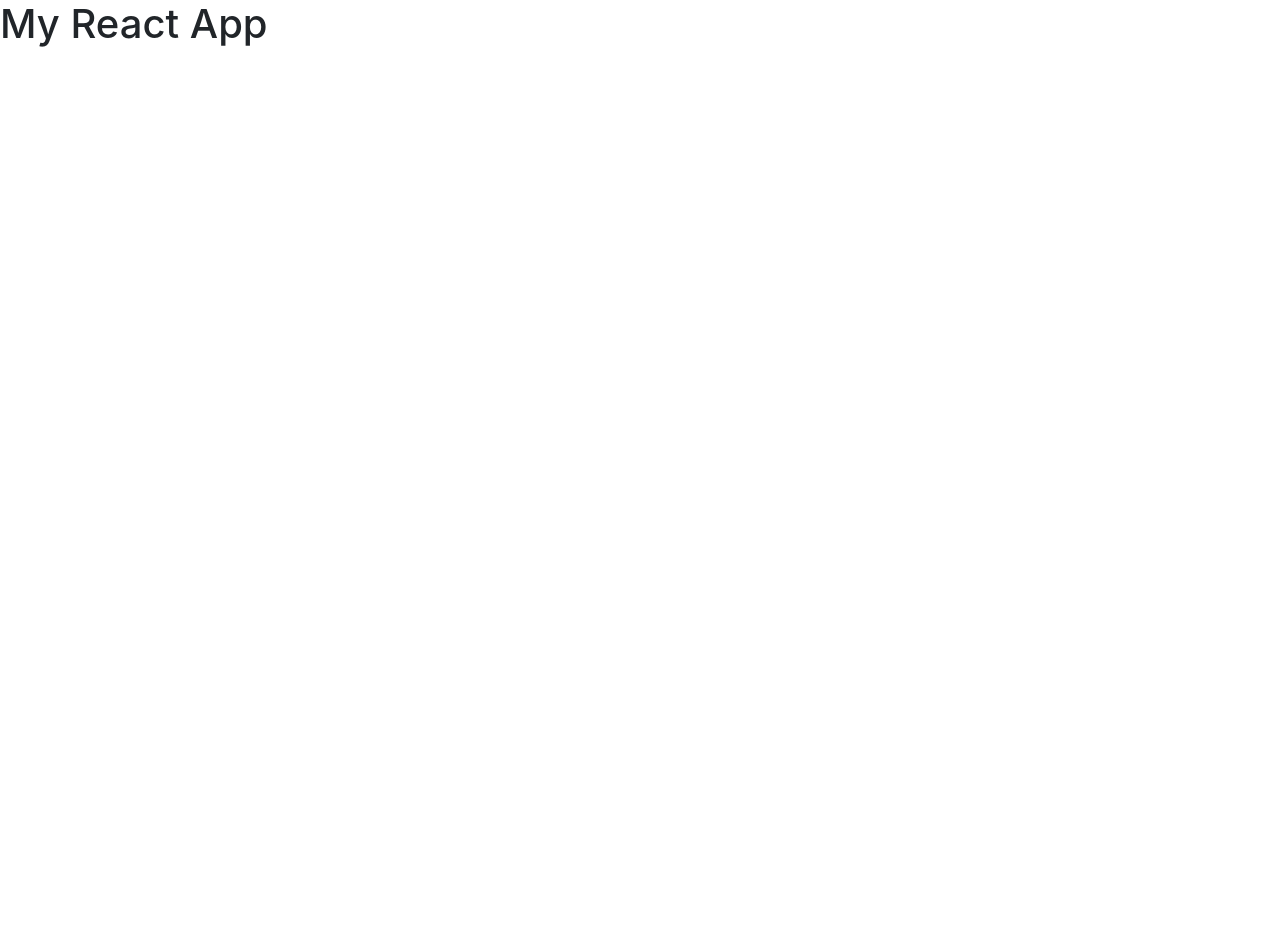
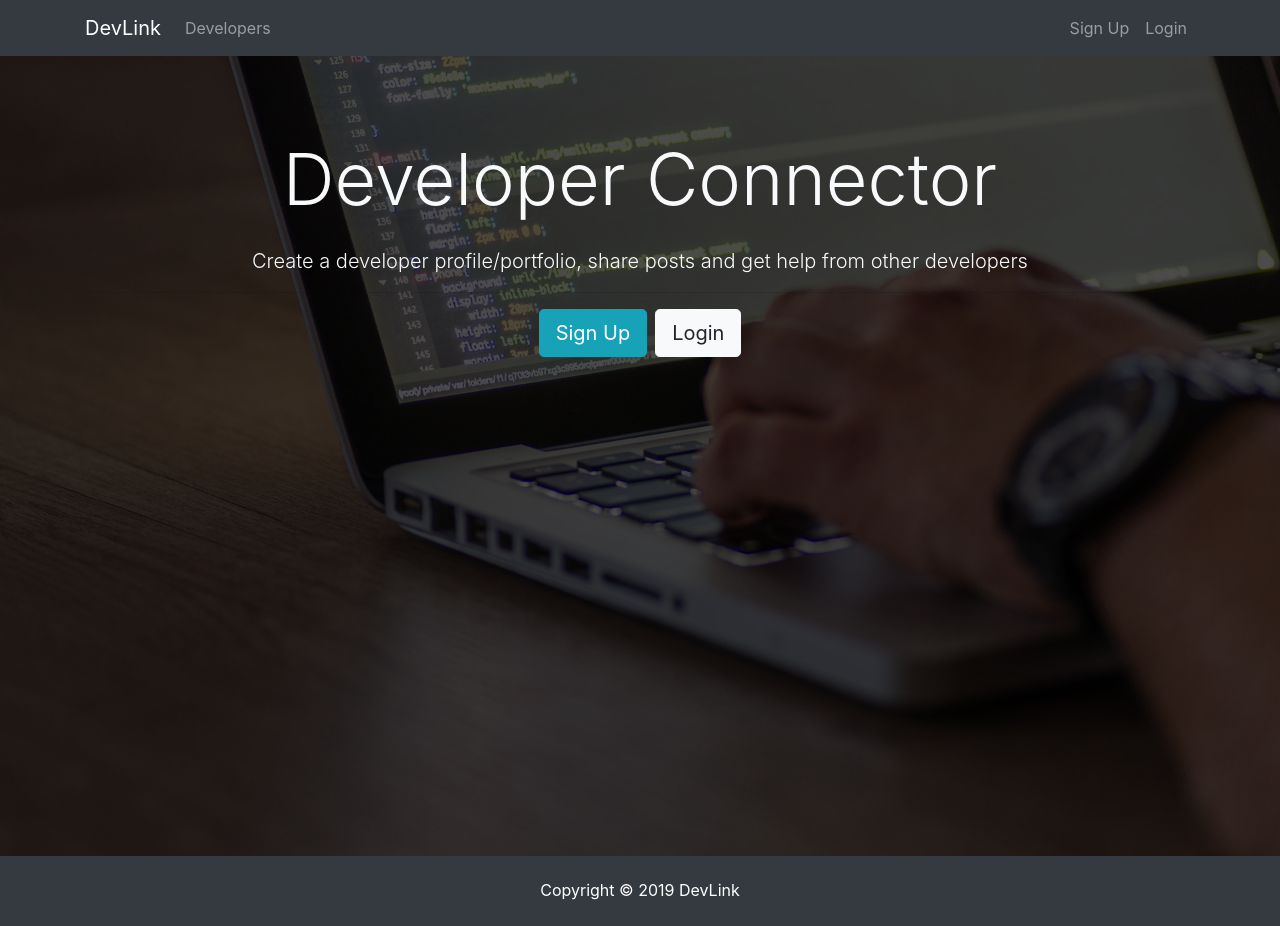
Before and after one commit to MichaelFrieze/dev-link, a React (Create React App) app in the folder client/: page /login in a window 1280 px wide. Before the commit the page ends 800 px from the top, so only its background shows below. Built offline with nearby package versions, Linux system fonts and the light colour scheme.

Commit message:
added basic layout

```diff
--- a/client/public/index.html
+++ b/client/public/index.html
@@ -21,7 +21,7 @@
       integrity="sha384-0pzryjIRos8mFBWMzSSZApWtPl/5++eIfzYmTgBBmXYdhvxPc+XcFEk+zJwDgWbP"
       crossorigin="anonymous"
     ></script>
-    <title>DevLink: A social network for developers!</title>
+    <title>DevLink: A social network for developers</title>
   </head>
   <body>
     <noscript>You need to enable JavaScript to run this app.</noscript>
--- a/client/src/App.css
+++ b/client/src/App.css
@@ -1,3 +1,13 @@
+* {
+  box-sizing: border-box;
+}
+
+html,
+body {
+  width: 100%;
+  height: 100%;
+}
+
 img {
   width: 100%;
 }
@@ -37,3 +47,13 @@ img {
 .form-control::placeholder {
   color: #bbb !important;
 }
+
+/*
+.footer {
+  position: fixed;
+  bottom: 0;
+  width: 100%;
+  height: 30px;
+  line-height: 6px;
+}
+ */
--- a/client/src/App.js
+++ b/client/src/App.js
@@ -1,11 +1,16 @@
 import React, { Component } from "react";
+import Navbar from "./components/layout/Navbar";
+import Footer from "./components/layout/Footer";
+import Landing from "./components/layout/Landing";
 import "./App.css";
 
 class App extends Component {
   render() {
     return (
       <div className="App">
-        <h1>My React App</h1>
+        <Navbar />
+        <Landing />
+        <Footer />
       </div>
     );
   }
--- /dev/null
+++ b/client/src/components/layout/Footer.js
@@ -0,0 +1,11 @@
+import React from "react";
+
+const Footer = () => {
+  return (
+    <footer className="footer bg-dark text-white mt-5 p-4 text-center">
+      Copyright &copy; {new Date().getFullYear()} DevLink
+    </footer>
+  );
+};
+
+export default Footer;
--- /dev/null
+++ b/client/src/components/layout/Landing.js
@@ -0,0 +1,33 @@
+import React, { Component } from "react";
+
+class Landing extends Component {
+  render() {
+    return (
+      <div className="landing">
+        <div className="dark-overlay landing-inner text-light">
+          <div className="container">
+            <div className="row">
+              <div className="col-md-12 text-center">
+                <h1 className="display-3 mb-4">Developer Connector</h1>
+                <p className="lead">
+                  {" "}
+                  Create a developer profile/portfolio, share posts and get help
+                  from other developers
+                </p>
+                <hr />
+                <a href="register.html" className="btn btn-lg btn-info mr-2">
+                  Sign Up
+                </a>
+                <a href="login.html" className="btn btn-lg btn-light">
+                  Login
+                </a>
+              </div>
+            </div>
+          </div>
+        </div>
+      </div>
+    );
+  }
+}
+
+export default Landing;
--- /dev/null
+++ b/client/src/components/layout/Navbar.js
@@ -0,0 +1,49 @@
+import React, { Component } from "react";
+
+class Navbar extends Component {
+  render() {
+    return (
+      <nav className="navbar navbar-expand-sm navbar-dark bg-dark mb-4">
+        <div className="container">
+          <a className="navbar-brand" href="landing.html">
+            DevLink
+          </a>
+          <button
+            className="navbar-toggler"
+            type="button"
+            data-toggle="collapse"
+            data-target="#mobile-nav"
+          >
+            <span className="navbar-toggler-icon" />
+          </button>
+
+          <div className="collapse navbar-collapse" id="mobile-nav">
+            <ul className="navbar-nav mr-auto">
+              <li className="nav-item">
+                <a className="nav-link" href="profiles.html">
+                  {" "}
+                  Developers
+                </a>
+              </li>
+            </ul>
+
+            <ul className="navbar-nav ml-auto">
+              <li className="nav-item">
+                <a className="nav-link" href="register.html">
+                  Sign Up
+                </a>
+              </li>
+              <li className="nav-item">
+                <a className="nav-link" href="login.html">
+                  Login
+                </a>
+              </li>
+            </ul>
+          </div>
+        </div>
+      </nav>
+    );
+  }
+}
+
+export default Navbar;
```
